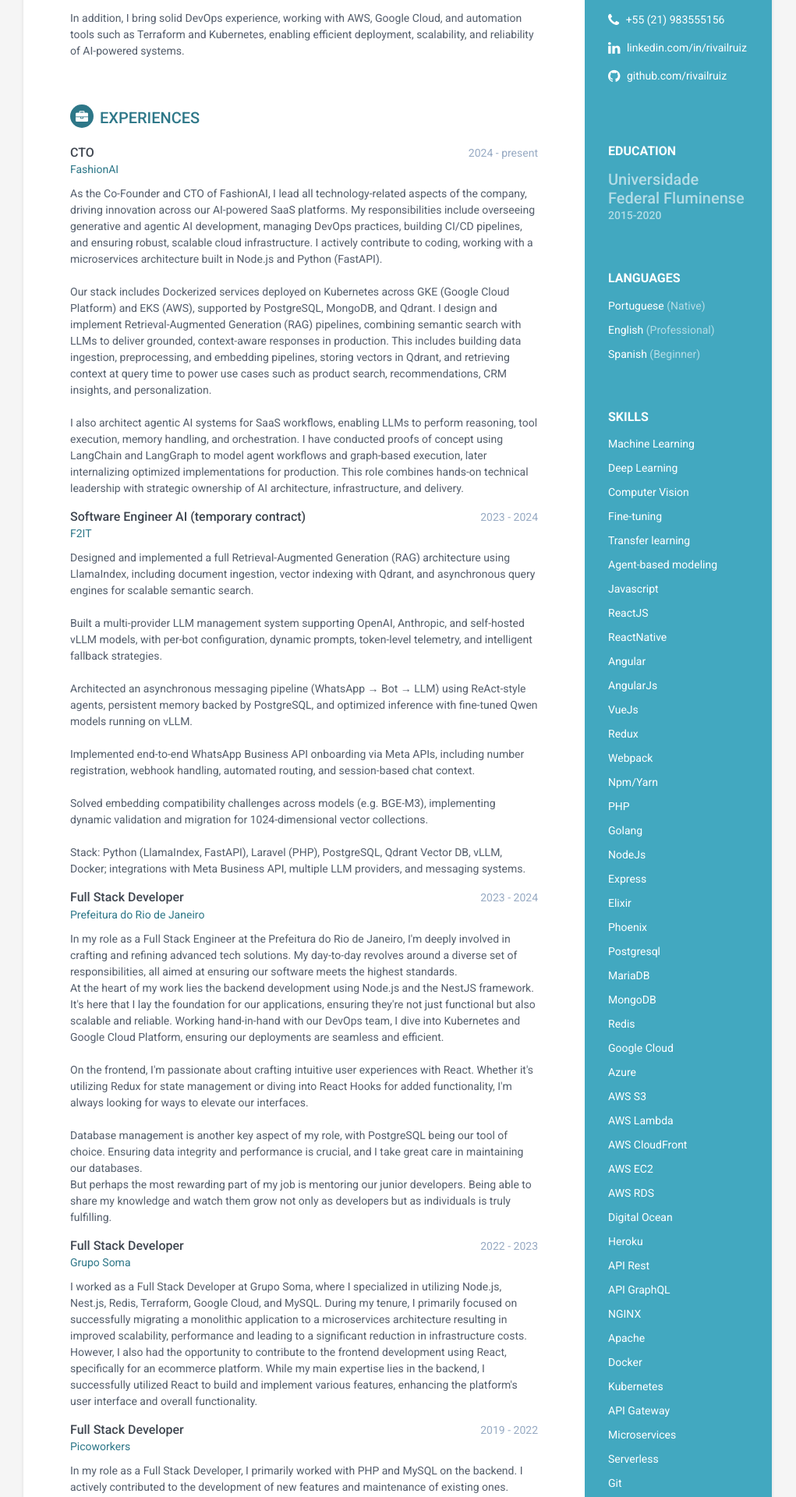
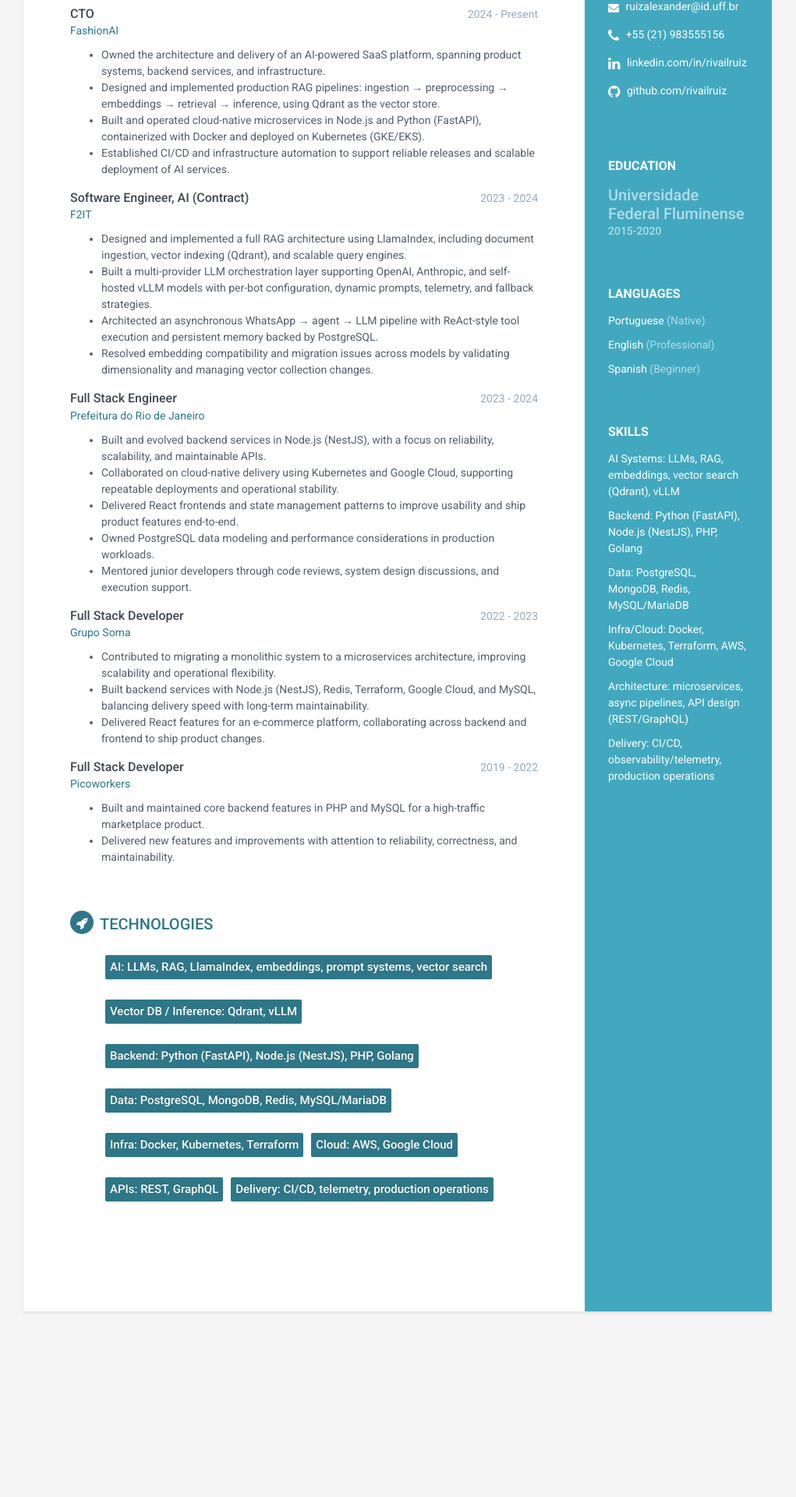
Before and after one commit to rivailruiz/me, a React app: page / in a window 1280 px wide. Shown: the part 400-2320 px from the top of the page at 78% size, without its empty margins (130-1151 px from the left). After the commit the page ends 2112 px from the top, so only its background shows below. Built offline with nearby package versions, Linux system fonts and the light colour scheme.

Commit message:
Reposition resume as Senior Product & AI Systems Engineer

```diff
--- a/src/data/experiences.js
+++ b/src/data/experiences.js
@@ -1,47 +1,77 @@
 export const experiences = {
-  sectionTitle: '',
+  sectionTitle: 'Experience',
   icon: null,
   description: null,
   list: [
     {
-      title: 'Full Stack Developer',
-      company: 'Picoworkers',
-      description: 'In my role as a Full Stack Developer, I primarily worked with PHP and MySQL on the backend. I actively contributed to the development of new features and maintenance of existing ones.',
-      companyLink: 'https://www.picoworkers.com/',
-      date: '2019 - 2022'
+      title: 'CTO',
+      company: 'FashionAI',
+      description: [
+        '<ul>',
+        '<li>Owned the architecture and delivery of an AI-powered SaaS platform, spanning product systems, backend services, and infrastructure.</li>',
+        '<li>Designed and implemented production RAG pipelines: ingestion → preprocessing → embeddings → retrieval → inference, using Qdrant as the vector store.</li>',
+        '<li>Built and operated cloud-native microservices in Node.js and Python (FastAPI), containerized with Docker and deployed on Kubernetes (GKE/EKS).</li>',
+        '<li>Established CI/CD and infrastructure automation to support reliable releases and scalable deployment of AI services.</li>',
+        '</ul>'
+      ].join(''),
+      companyLink: 'https://generativecrm.com',
+      date: '2024 - Present'
+    },
+    {
+      title: 'Software Engineer, AI (Contract)',
+      company: 'F2IT',
+      description: [
+        '<ul>',
+        '<li>Designed and implemented a full RAG architecture using LlamaIndex, including document ingestion, vector indexing (Qdrant), and scalable query engines.</li>',
+        '<li>Built a multi-provider LLM orchestration layer supporting OpenAI, Anthropic, and self-hosted vLLM models with per-bot configuration, dynamic prompts, telemetry, and fallback strategies.</li>',
+        '<li>Architected an asynchronous WhatsApp → agent → LLM pipeline with ReAct-style tool execution and persistent memory backed by PostgreSQL.</li>',
+        '<li>Resolved embedding compatibility and migration issues across models by validating dimensionality and managing vector collection changes.</li>',
+        '</ul>'
+      ].join(''),
+      companyLink: 'https://f2it.com.br',
+      date: '2023 - 2024'
+    },
+    {
+      title: 'Full Stack Engineer',
+      company: 'Prefeitura do Rio de Janeiro',
+      description: [
+        '<ul>',
+        '<li>Built and evolved backend services in Node.js (NestJS), with a focus on reliability, scalability, and maintainable APIs.</li>',
+        '<li>Collaborated on cloud-native delivery using Kubernetes and Google Cloud, supporting repeatable deployments and operational stability.</li>',
+        '<li>Delivered React frontends and state management patterns to improve usability and ship product features end-to-end.</li>',
+        '<li>Owned PostgreSQL data modeling and performance considerations in production workloads.</li>',
+        '<li>Mentored junior developers through code reviews, system design discussions, and execution support.</li>',
+        '</ul>'
+      ].join(''),
+      companyLink: 'https://prefeitura.rio',
+      date: '2023 - 2024'
     },
     {
       title: 'Full Stack Developer',
       company: 'Grupo Soma',
-      description: ' I worked as a Full Stack Developer at Grupo Soma, where I specialized in utilizing Node.js, Nest.js, Redis, Terraform, Google Cloud, and MySQL. During my tenure, I primarily focused on successfully migrating a monolithic application to a microservices architecture resulting in improved scalability, performance and leading to a significant reduction in infrastructure costs. However, I also had the opportunity to contribute to the frontend development using React, specifically for an ecommerce platform. While my main expertise lies in the backend, I successfully utilized React to build and implement various features, enhancing the platform\'s user interface and overall functionality. ',
+      description: [
+        '<ul>',
+        '<li>Contributed to migrating a monolithic system to a microservices architecture, improving scalability and operational flexibility.</li>',
+        '<li>Built backend services with Node.js (NestJS), Redis, Terraform, Google Cloud, and MySQL, balancing delivery speed with long-term maintainability.</li>',
+        '<li>Delivered React features for an e-commerce platform, collaborating across backend and frontend to ship product changes.</li>',
+        '</ul>'
+      ].join(''),
       companyLink: 'https://www.somagrupo.com.br',
       date: '2022 - 2023'
     },
     {
       title: 'Full Stack Developer',
-      company: 'Prefeitura do Rio de Janeiro',
-      description: "In my role as a Full Stack Engineer at the Prefeitura do Rio de Janeiro, I'm deeply involved in crafting and refining advanced tech solutions. My day-to-day revolves around a diverse set of responsibilities, all aimed at ensuring our software meets the highest standards. <br> At the heart of my work lies the backend development using Node.js and the NestJS framework. It's here that I lay the foundation for our applications, ensuring they're not just functional but also scalable and reliable. Working hand-in-hand with our DevOps team, I dive into Kubernetes and Google Cloud Platform, ensuring our deployments are seamless and efficient. <br><br> On the frontend, I'm passionate about crafting intuitive user experiences with React. Whether it's utilizing Redux for state management or diving into React Hooks for added functionality, I'm always looking for ways to elevate our interfaces. <br> <br>Database management is another key aspect of my role, with PostgreSQL being our tool of choice. Ensuring data integrity and performance is crucial, and I take great care in maintaining our databases. <br> But perhaps the most rewarding part of my job is mentoring our junior developers. Being able to share my knowledge and watch them grow not only as developers but as individuals is truly fulfilling.",
-      companyLink: 'https://prefeitura.rio',
-      date: '2023 - 2024'
-    },
-    {
-      title: 'Software Engineer AI (temporary contract)',
-      company: 'F2IT',
-      description: 'Designed and implemented a full Retrieval-Augmented Generation (RAG) architecture using LlamaIndex, including document ingestion, vector indexing with Qdrant, and asynchronous query engines for scalable semantic search. <br><br> Built a multi-provider LLM management system supporting OpenAI, Anthropic, and self-hosted vLLM models, with per-bot configuration, dynamic prompts, token-level telemetry, and intelligent fallback strategies. <br><br> Architected an asynchronous messaging pipeline (WhatsApp → Bot → LLM) using ReAct-style agents, persistent memory backed by PostgreSQL, and optimized inference with fine-tuned Qwen models running on vLLM. <br><br> Implemented end-to-end WhatsApp Business API onboarding via Meta APIs, including number registration, webhook handling, automated routing, and session-based chat context. <br><br> Solved embedding compatibility challenges across models (e.g. BGE-M3), implementing dynamic validation and migration for 1024-dimensional vector collections. <br><br> Stack: Python (LlamaIndex, FastAPI), Laravel (PHP), PostgreSQL, Qdrant Vector DB, vLLM, Docker; integrations with Meta Business API, multiple LLM providers, and messaging systems.',
-      companyLink: 'https://f2it.com.br',
-      date: '2023 - 2024'
-    },
-    {
-      title: 'CTO',
-      company: 'FashionAI',
-      description: 'As the Co-Founder and CTO of FashionAI, I lead all technology-related aspects of the company, driving innovation across our AI-powered SaaS platforms. My responsibilities include overseeing generative and agentic AI development, managing DevOps practices, building CI/CD pipelines, and ensuring robust, scalable cloud infrastructure. I actively contribute to coding, working with a microservices architecture built in Node.js and Python (FastAPI). <br><br> Our stack includes Dockerized services deployed on Kubernetes across GKE (Google Cloud Platform) and EKS (AWS), supported by PostgreSQL, MongoDB, and Qdrant. I design and implement Retrieval-Augmented Generation (RAG) pipelines, combining semantic search with LLMs to deliver grounded, context-aware responses in production. This includes building data ingestion, preprocessing, and embedding pipelines, storing vectors in Qdrant, and retrieving context at query time to power use cases such as product search, recommendations, CRM insights, and personalization. <br><br> I also architect agentic AI systems for SaaS workflows, enabling LLMs to perform reasoning, tool execution, memory handling, and orchestration. I have conducted proofs of concept using LangChain and LangGraph to model agent workflows and graph-based execution, later internalizing optimized implementations for production. This role combines hands-on technical leadership with strategic ownership of AI architecture, infrastructure, and delivery.',
-      companyLink: 'https://generativecrm.com',
-      date: '2024 - present',
+      company: 'Picoworkers',
+      description: [
+        '<ul>',
+        '<li>Built and maintained core backend features in PHP and MySQL for a high-traffic marketplace product.</li>',
+        '<li>Delivered new features and improvements with attention to reliability, correctness, and maintainability.</li>',
+        '</ul>'
+      ].join(''),
+      companyLink: 'https://www.picoworkers.com/',
+      date: '2019 - 2022'
     }
-
   ]
 };
 
-experiences.list = experiences.list.reverse();
-
 export default experiences;
--- a/src/data/index.js
+++ b/src/data/index.js
@@ -1,15 +1,13 @@
 import profile from './profile';
 import careerProfile from './careerProfile';
 import experiences from './experiences';
-import projects from './projects';
 import tags from './tags';
 
 export const data = {
   profile,
   careerProfile,
   experiences,
-  // projects,
-  // tags
+  tags
 };
 
 export default data;
--- a/src/data/profile.js
+++ b/src/data/profile.js
@@ -1,6 +1,6 @@
 const profile = {
   name: 'Alexander Ruiz',
-  title: 'Software Engineer',
+  title: 'Senior Product & AI Systems Engineer',
   mail: 'ruizalexander@id.uff.br',
   phoneNumber: '+55 (21) 983555156',
   website: '',
@@ -16,87 +16,21 @@ const profile = {
   },
   languages: {
     sectionTitle: 'Languages',
-    list: [{ name: 'Portuguese', level: 'Native' }, { name: 'English', level: 'Professional' }, { name: 'Spanish', level: 'Beginner' }]
+    list: [
+      { name: 'Portuguese', level: 'Native' },
+      { name: 'English', level: 'Professional' },
+      { name: 'Spanish', level: 'Beginner' }
+    ]
   },
   interests: {
-    // sectionTitle: 'Skills & Proficiency',
+    // Rendered in the sidebar as a compact skills list.
     list: [
-
-      // AI
-
-      'Machine Learning',
-      'Deep Learning',
-      'Computer Vision',
-      'Fine-tuning',
-      'Transfer learning',
-      'Agent-based modeling',
-
-      //Frontend
-      'Javascript',
-      'ReactJS',
-      'ReactNative',
-      'Angular',
-      'AngularJs',
-      'VueJs',
-      'Redux',
-      'Webpack',
-      'Npm/Yarn',
-
-      // Backend
-      'PHP',
-      'Golang',
-      'NodeJs',
-      'Express',
-      'Elixir',
-      'Phoenix',
-
-      // Databases
-      'Postgresql',
-      'MariaDB',
-      'MongoDB',
-      'Redis',
-
-      // Cloud Platforms
-      'Google Cloud',
-      'Azure',
-      'AWS S3',
-      'AWS Lambda',
-      'AWS CloudFront',
-      'AWS EC2',
-      'AWS RDS',
-      'Digital Ocean',
-      'Heroku',
-
-      // APIs and Protocols
-      'API Rest',
-      'API GraphQL',
-
-      // Server Technologies
-      'NGINX',
-      'Apache',
-      'Docker',
-      'Kubernetes',
-      'API Gateway',
-      'Microservices',
-      'Serverless',
-
-      // Version Control
-      'Git',
-
-      // Infrastructure Provisioning
-      'Terraform',
-
-      // Backend as a Service (BaaS)
-      'Firebase',
-
-      // methodologies
-      'Scrum',
-      'Kanban',
-      'Agile',
-
-      //Documentation
-      'Swagger',
-      'Postman',
+      'AI Systems: LLMs, RAG, embeddings, vector search (Qdrant), vLLM',
+      'Backend: Python (FastAPI), Node.js (NestJS), PHP, Golang',
+      'Data: PostgreSQL, MongoDB, Redis, MySQL/MariaDB',
+      'Infra/Cloud: Docker, Kubernetes, Terraform, AWS, Google Cloud',
+      'Architecture: microservices, async pipelines, API design (REST/GraphQL)',
+      'Delivery: CI/CD, observability/telemetry, production operations'
     ]
   }
 };
--- a/src/data/tags.js
+++ b/src/data/tags.js
@@ -1,64 +1,15 @@
 export const tags = {
-  sectionTitle: '',
+  sectionTitle: 'Technologies',
   icon: null,
   list: [
-    // Frontend
-    // 'Javascript',
-    // 'ReactJS',
-    // 'ReactNative',
-    // 'Angular',
-    // 'AngularJs',
-    // 'VueJs',
-    // 'Redux',
-    // 'Webpack',
-    // 'Npm/Yarn',
-
-    // // Backend
-    // 'PHP',
-    // 'Golang',
-    // 'NodeJs',
-    // 'Express',
-    // 'Elixir',
-    // 'Phoenix',
-
-    // // Databases
-    // 'Postgresql',
-    // 'MariaDB',
-    // 'MongoDB',
-    // 'Redis',
-
-    // // Cloud Platforms
-    // 'Google Cloud',
-    // 'Azure',
-    // 'AWS S3',
-    // 'AWS Lambda',
-    // 'AWS CloudFront',
-    // 'AWS EC2',
-    // 'AWS RDS',
-    // 'Digital Ocean',
-    // 'Heroku',
-
-    // // APIs and Protocols
-    // 'API Rest',
-    // 'API GraphQL',
-
-    // // Server Technologies
-    // 'NGINX',
-    // 'Apache',
-    // 'Docker',
-    // 'Kubernetes',
-    // 'API Gateway',
-    // 'Microservices',
-    // 'Serverless',
-
-    // // Version Control
-    // 'Git',
-
-    // // Infrastructure Provisioning
-    // 'Terraform',
-
-    // // Backend as a Service (BaaS)
-    // 'Firebase'
+    'AI: LLMs, RAG, LlamaIndex, embeddings, prompt systems, vector search',
+    'Vector DB / Inference: Qdrant, vLLM',
+    'Backend: Python (FastAPI), Node.js (NestJS), PHP, Golang',
+    'Data: PostgreSQL, MongoDB, Redis, MySQL/MariaDB',
+    'Infra: Docker, Kubernetes, Terraform',
+    'Cloud: AWS, Google Cloud',
+    'APIs: REST, GraphQL',
+    'Delivery: CI/CD, telemetry, production operations'
   ]
 };
 
```
Also changed, not shown: src/data/careerProfile.js (+6 -2 lines).
